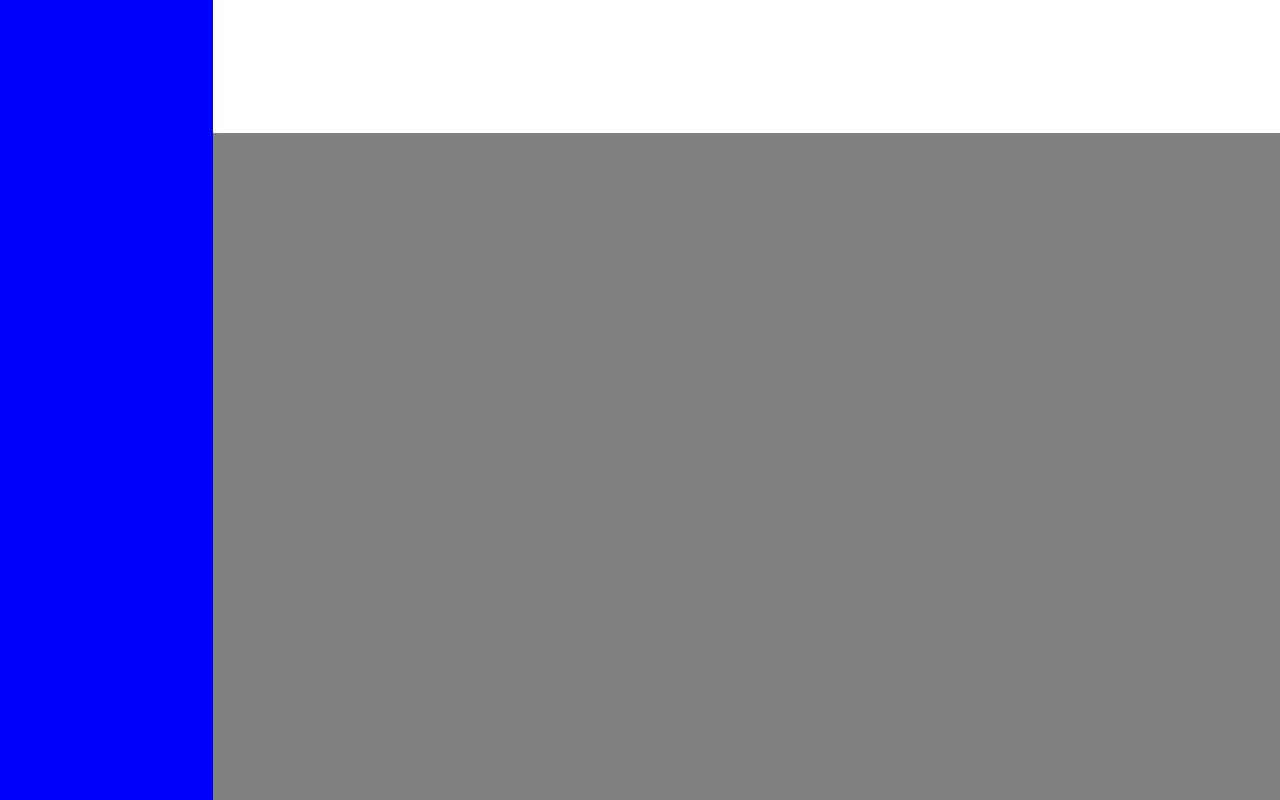
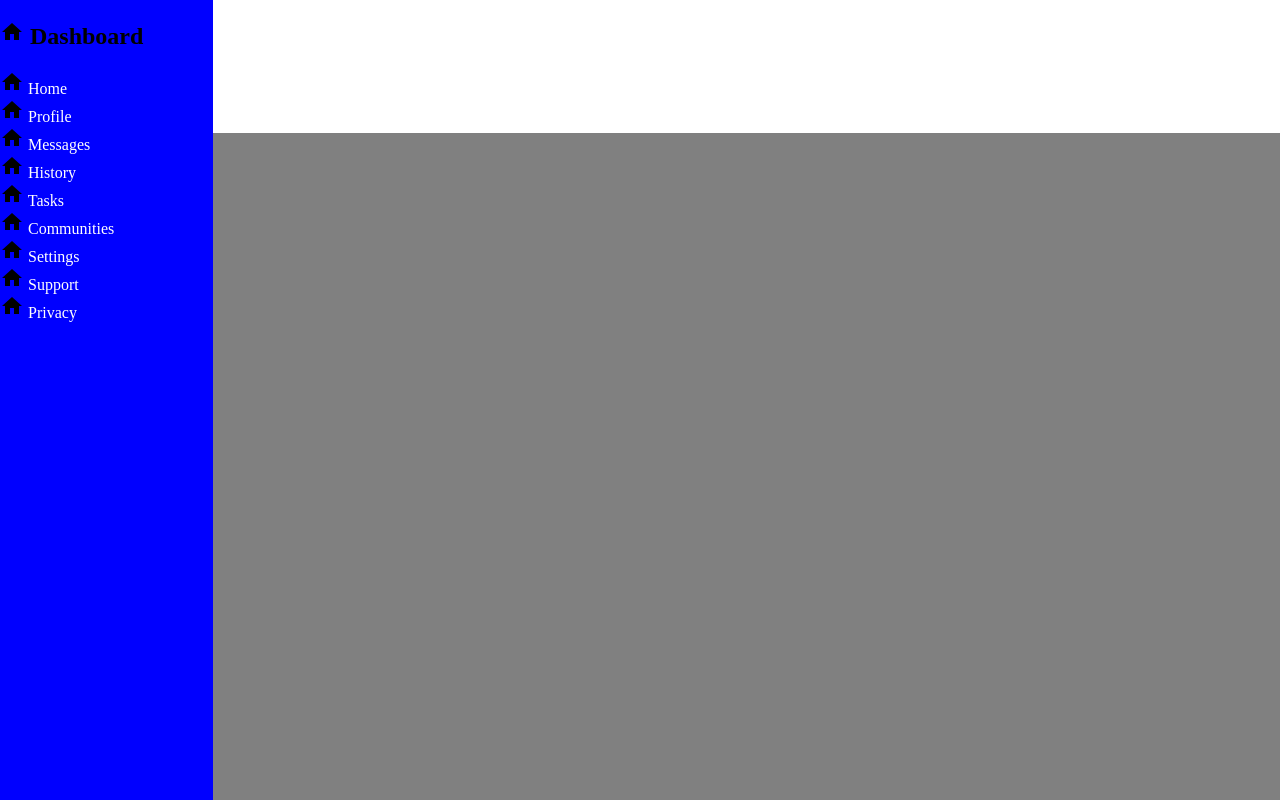
Before and after one commit to GitOfGod/admin-dashboard, a plain HTML site: page index.html in a window 1280 px wide. Drawn offline with Linux system fonts and the light colour scheme.

Commit message:
Refactor layout structure and add sidebar content
- Replace div elements with semantic tags (header, aside, main)
- Update CSS selectors accordingly and add navigation icons.

```diff
--- a/index.html
+++ b/index.html
@@ -7,8 +7,54 @@
     <title>Admin Dashboard</title>
 </head>
 <body>
-    <div class="header"></div>
-    <div class="sidebar"></div>
-    <div class="main"></div>
+    <header></header>
+    <aside>
+        <h1>
+            <img src="assets/icons/home.svg" alt="logo" class="icon">
+            <span class="nav-item">Dashboard</span>
+        </h1>
+        <nav>
+            <div class="nav-item-container">
+                <img src="assets/icons/home.svg" alt="logo" class="icon">
+                <span class="nav-item">Home</span>
+            </div>
+            <div class="nav-item-container">
+                <img src="assets/icons/home.svg" alt="logo" class="icon">
+                <span class="nav-item">Profile</span>
+            </div>
+            <div class="nav-item-container">
+                <img src="assets/icons/home.svg" alt="logo" class="icon">
+                <span class="nav-item">Messages</span>
+            </div>
+            <div class="nav-item-container">
+                <img src="assets/icons/home.svg" alt="logo" class="icon">
+                <span class="nav-item">History</span>
+            </div>
+            <div class="nav-item-container">
+                <img src="assets/icons/home.svg" alt="logo" class="icon">
+                <span class="nav-item">Tasks</span>
+            </div>
+            <div class="nav-item-container">
+                <img src="assets/icons/home.svg" alt="logo" class="icon">
+                <span class="nav-item">Communities</span>
+            </div>
+        </nav>
+        <div class="support-nav">
+            <div href="#" class="nav-item-container">
+                <img src="assets/icons/home.svg" alt="logo" class="icon">
+                <span class="nav-item">Settings</span>
+            </div>
+            <div class="nav-item-container">
+                <img src="assets/icons/home.svg" alt="logo" class="icon">
+                <span class="nav-item">Support</span>
+            </div>
+            <div class="nav-item-container">
+                <img src="assets/icons/home.svg" alt="logo" class="icon">
+                <span class="privacy">Privacy</span>
+            </div>
+        </div>
+    </aside>
+
+    <main></main>
 </body>
 </html>
--- a/styles.css
+++ b/styles.css
@@ -10,19 +10,28 @@ body {
     grid-template-rows: 1fr 5fr;
 }
 
-.sidebar {
+
+
+aside {
     background-color: blue;
     grid-row: 1 / 3;
     grid-column: 1 / 2;
 }
 
-.header {
+header {
     grid-row: 1 / 2;
     grid-column: 2 / 3;
 }
 
-.main {
+main {
     background-color: grey;
     grid-row: 2 / 3;
     grid-column: 2 / 3;
 }
+.icon {
+    max-width: 24px;
+}
+
+.nav-item-container {
+    color: white;
+}
```
Also changed, not shown: assets/icons/home.svg (added).
